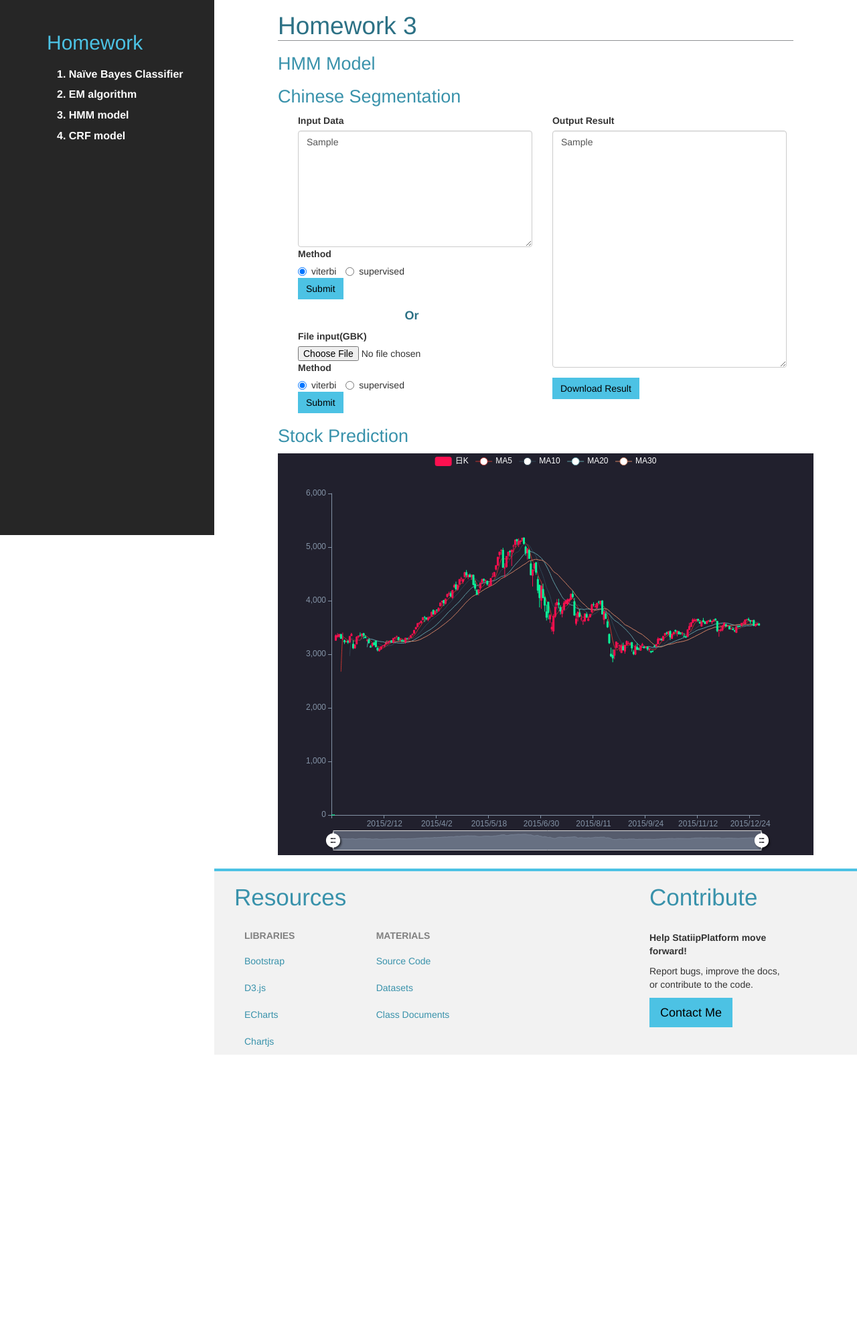
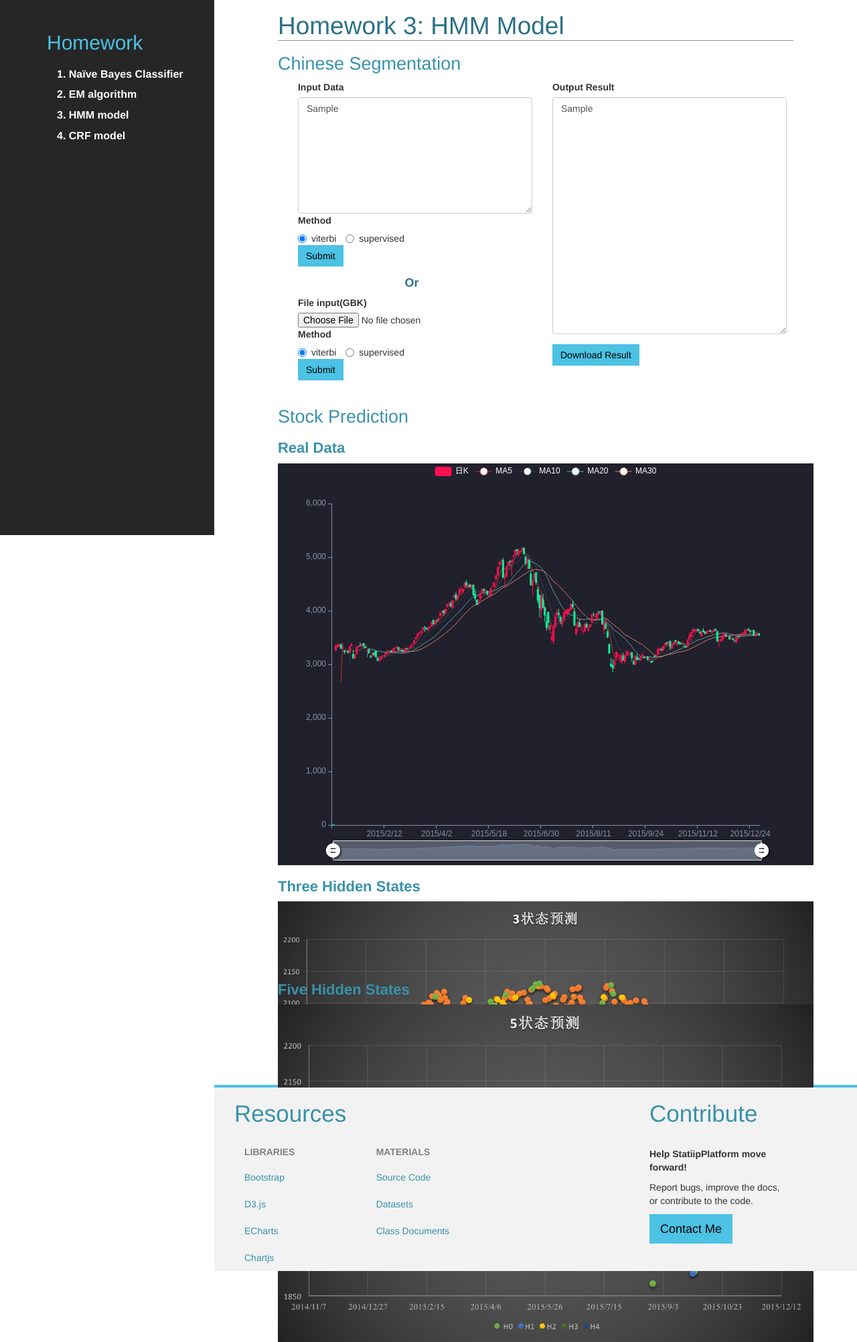
Before and after one commit to HSJMDMG/STATIIP-GUI, a Flask app: template templates/hw3.html in a window 1280 px wide; the page is wider, and only the part inside the window is pictured. Shown: the part 51-2055 px from the top of that part at 67% size. Before the commit the page ends 1626 px from the top of that part, so only its background shows below. Run offline with Flask 2, Linux system fonts and the light colour scheme; the template is opened without the code that fills it: most values are stand-ins (such as "Sample title", 1, 10 or a date in 2020); some libraries are stand-ins or nearby versions; some web fonts are replaced.

Commit message:
finish stock prediction!!!

```diff
--- a/static/css/extra.css
+++ b/static/css/extra.css
@@ -16,3 +16,8 @@
 width: 800px;
 height:600px;
 }
+
+.pic {
+width: 400px;
+height:100px;
+}
--- a/templates/hw3.html
+++ b/templates/hw3.html
@@ -187,9 +187,9 @@
                         <div class="home">
 
                             <div id="hw3">
-                            <h1 >Homework 3</h1>
+                            <h1 >Homework 3: HMM Model</h1>
                             <ul>
-                              <h2><a>HMM Model</a></h2><a class="header-link" href=""></a>
+
 
 
 
@@ -260,13 +260,24 @@
 
                              </div>
 
-
+                            <br>
                              <h2><a>Stock Prediction</a></h2>
 
+                              <h3><a>Real Data</a></h3>
                              <div class="vis" id = "vis3stock">
 
                              </div>
 
+
+                            <h3><a>Three Hidden States</a></h3>
+                            <div class="pic">
+                              <img src="../static/pic/3-prediction.png"  width="800" alt="Three Hidden States" />
+                            </div>
+
+                            <h3><a>Five Hidden States</a></h3>
+                            <div class="pic">
+                              <img src="../static/pic/5-prediction.png"  width="800" alt="Five Hidden States" />
+                            </div>
 
 
                             </ul>
```
Also changed, not shown: static/pic/3-prediction.png (added), static/pic/5-prediction.png (added).
